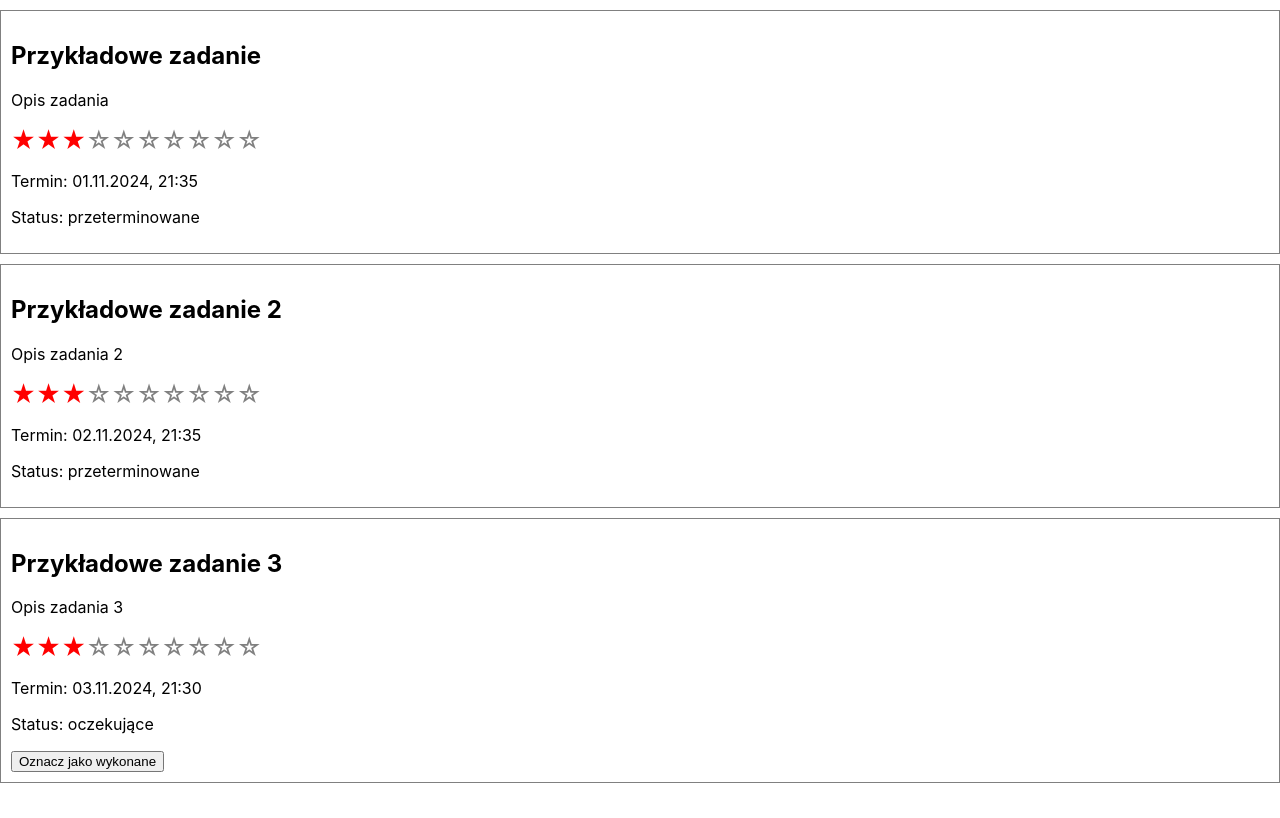
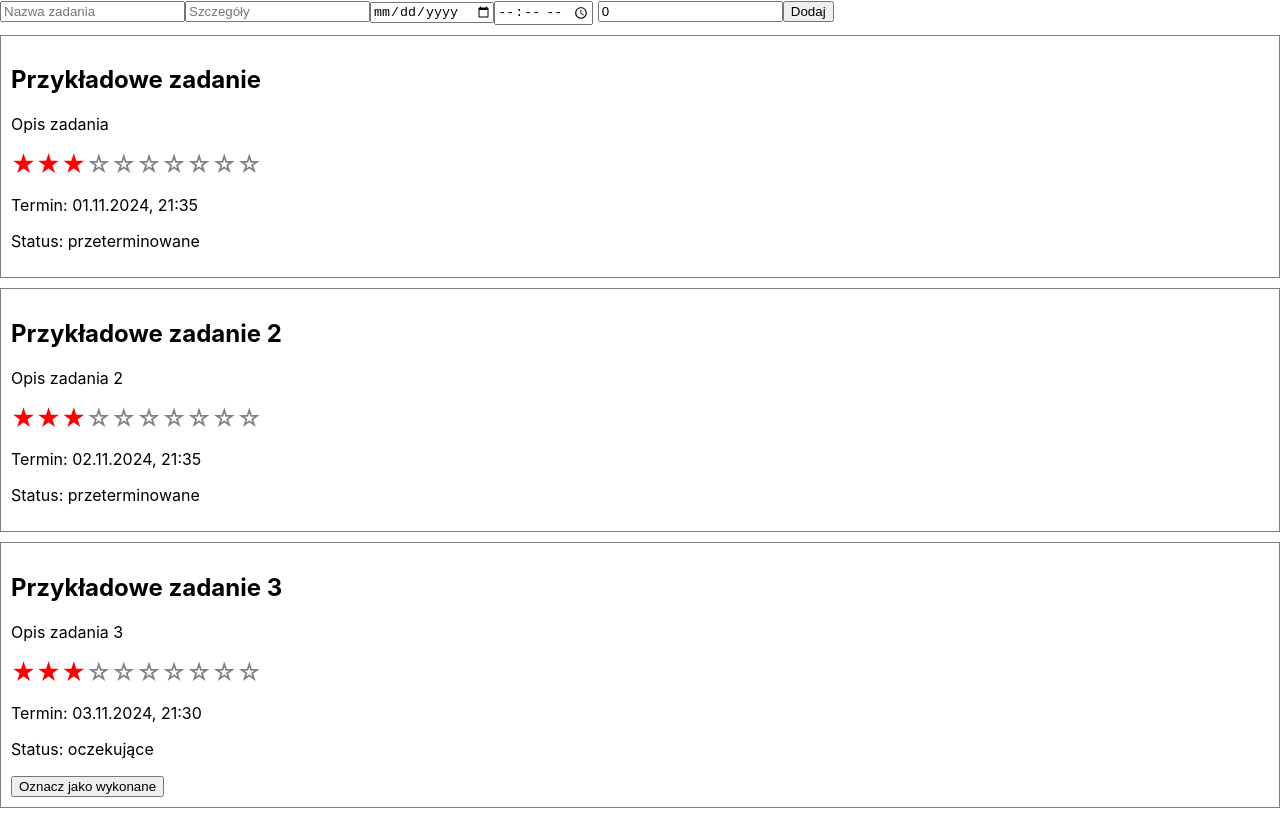
Before and after one commit to maciej-L-20/to-do-list, a React (Create React App) app: page / in a window 1280 px wide. Built offline with nearby package versions, Linux system fonts and the light colour scheme.

Commit message:
Adding tasks support

```diff
--- a/src/App.js
+++ b/src/App.js
@@ -1,17 +1,31 @@
-import logo from './logo.svg';
 import React from 'react';
 import taskData from './tasklist.json';
 import TaskList from './components/Tasklist';
 import useTasks from './hooks/useTasks.jsx';
+import AddTaskForm from './components/AddTaskForm/index.jsx';
+import { v4 } from 'uuid';
 
 function App() {
-  // Wywołanie custom hooka useTasks
-  const { tasks, toggleTaskStatus } = useTasks(taskData);
+  const { tasks, toggleTaskStatus, addTask } = useTasks(taskData);
 
   return (
-    <div>
+    <>
+      <AddTaskForm
+        onNewTask={(title, details, dateTime, difficulty) => {
+          const newTask = {
+            id: v4(),
+            title: title,
+            details: details,
+            time: dateTime,
+            difficulty: difficulty,
+            status: "oczekujące",
+            onToggleStatus: toggleTaskStatus
+          };
+          addTask(newTask);
+        }}
+      />
       <TaskList tasks={tasks} onToggleStatus={toggleTaskStatus} />
-    </div>
+    </>
   );
 }
 
--- /dev/null
+++ b/src/components/AddTaskForm/index.jsx
@@ -0,0 +1,33 @@
+import React from "react";
+import { useInput } from "../../hooks/useInput";
+
+export default function AddTaskForm ({onNewTask = f => f}) {
+    const [titleProps, resetTitle] = useInput("");
+    const [detailsProps, resetDetails] = useInput("");
+    const [dateProps, resetDate] = useInput("");
+    const [timeProps, resetTime] = useInput(""); // Dodaj pole czasu
+    const [difficultyProps, resetDifficulty] = useInput(0);
+
+    const submit = event => {
+        event.preventDefault();
+        // Połącz datę i czas w formacie "YYYY-MM-DDTHH:MM"
+        const dateTime = `${dateProps.value}T${timeProps.value}`;
+        onNewTask(titleProps.value, detailsProps.value, dateTime, difficultyProps.value);
+        resetTitle();
+        resetDetails();
+        resetDate();
+        resetTime();  // Zresetuj czas
+        resetDifficulty();
+    };
+
+    return (
+        <form onSubmit={submit}>
+            <input {...titleProps} type="text" placeholder="Nazwa zadania" required />
+            <input {...detailsProps} type="text" placeholder="Szczegóły" />
+            <input {...dateProps} type="date" placeholder="Data wykonania" required />
+            <input {...timeProps} type="time" placeholder="Godzina wykonania" required /> {/* Nowe pole */}
+            <input {...difficultyProps} type="number" placeholder="Poziom trudności" />
+            <button>Dodaj</button>
+        </form>
+    );
+}
--- a/src/components/Task/index.jsx
+++ b/src/components/Task/index.jsx
@@ -2,14 +2,14 @@ import React from "react";
 import Difficulty from "../Difficulty";
 
 export default function Task({ title, details, time, difficulty, status, onToggleStatus }) {
-  // Przetwarzamy datę i godzinę na czytelny format
-  const formattedTime = new Date(time).toLocaleString("pl-PL", {
+  // Date and time con
+  const formattedTime = time ? new Date(time).toLocaleString("pl-PL", {
     year: "numeric",
     month: "2-digit",
     day: "2-digit",
     hour: "2-digit",
     minute: "2-digit"
-  });
+  }) : "Brak daty";
 
   return (
     <section style={{ border: "1px solid gray", padding: "10px", margin: "10px 0" }}>
@@ -20,9 +20,7 @@ export default function Task({ title, details, time, difficulty, status, onToggl
       <p>Status: {status}</p>
 
       {status === "oczekujące" && (
-        <button onClick={onToggleStatus}>
-          Oznacz jako wykonane
-        </button>
+          <button onClick={onToggleStatus}>Oznacz jako wykonane</button>
       )}
     </section>
   );
--- /dev/null
+++ b/src/hooks/useInput.jsx
@@ -0,0 +1,9 @@
+import { useState } from "react";
+
+export const useInput = initialValue => {
+    const [value, setValue] = useState(initialValue);
+    return [
+        {value, onChange: e => setValue(e.target.value)},
+        ()=>setValue(initialValue)
+    ]
+}
--- a/src/hooks/useTasks.jsx
+++ b/src/hooks/useTasks.jsx
@@ -14,14 +14,18 @@ export default function useTasks(initialTasks) {
     );
   };
 
+  const addTask = (newTask) => {
+    setTasks((prevTasks) => [...prevTasks, newTask]);
+  };
+
   useEffect(() => {
-    const now = new Date().getTime(); // Aktualny czas w milisekundach
+    const now = new Date().getTime();
 
     setTasks((prevTasks) =>
       prevTasks.map((task) => {
-        const dueDate = new Date(task.time).getTime(); // Czas zadania w milisekundach
-
-        // Sprawdzenie, czy zadanie jest przeterminowane, z uwzględnieniem dokładnego czasu
+        const dueDate = new Date(task.time).getTime();
+        console.log('NOW: ' + task.time);
+        console.log(task.title + ': ' + task.time);
         if (task.status === "oczekujące" && dueDate < now) {
           return { ...task, status: "przeterminowane" };
         }
@@ -30,5 +34,5 @@ export default function useTasks(initialTasks) {
     );
   }, []);
 
-  return { tasks, toggleTaskStatus };
+  return { tasks, toggleTaskStatus, addTask };
 }
```
